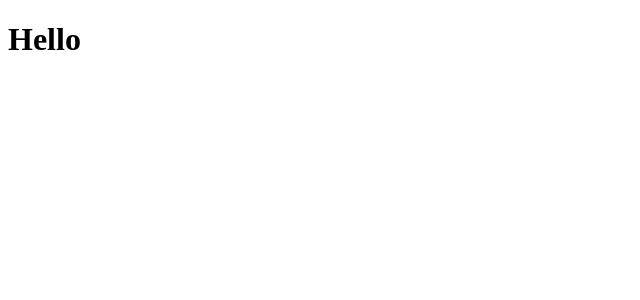
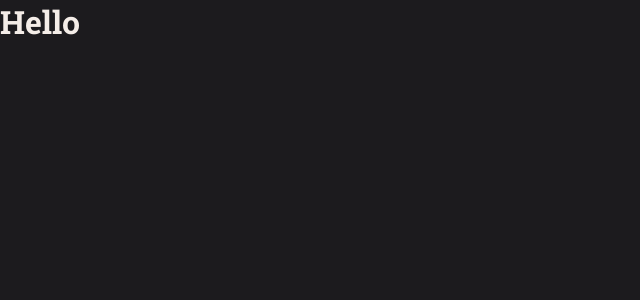
Before and after one commit to Nahblue/reactjs-movie-notes, a React (Vite) app: page / in a window 1280 px wide. Shown: the top 300 px of the page, without its empty margins (0-640 px from the left). Built offline with nearby package versions, Linux system fonts and the light colour scheme.

Commit message:
criação de tema e estilos globais

```diff
--- a/index.html
+++ b/index.html
@@ -3,6 +3,11 @@
   <head>
     <meta charset="UTF-8" />
     <meta name="viewport" content="width=device-width, initial-scale=1.0" />
+
+    <link rel="preconnect" href="https://fonts.googleapis.com">
+    <link rel="preconnect" href="https://fonts.gstatic.com" crossorigin>
+    <link href="https://fonts.googleapis.com/css2?family=Roboto+Slab:wght@400;500;700&display=swap" rel="stylesheet">
+
     <title>Movienotes</title>
   </head>
   <body>
--- a/package.json
+++ b/package.json
@@ -11,7 +11,8 @@
   },
   "dependencies": {
     "react": "^18.2.0",
-    "react-dom": "^18.2.0"
+    "react-dom": "^18.2.0",
+    "styled-components": "^6.1.0"
   },
   "devDependencies": {
     "@types/react": "^18.2.15",
--- a/src/main.jsx
+++ b/src/main.jsx
@@ -1,10 +1,16 @@
 import React from 'react'
 import ReactDOM from 'react-dom/client'
+import { ThemeProvider} from 'styled-components'
+import GlobalStyles from './styles/global'
+import theme from './styles/theme'
 
 import { Details } from './pages/Details'
 
 ReactDOM.createRoot(document.getElementById('root')).render(
   <React.StrictMode>
-    <Details />
+    <ThemeProvider theme={theme}>
+      <GlobalStyles />
+      <Details />
+    </ThemeProvider>
   </React.StrictMode>,
 )
--- a/src/pages/Details/index.jsx
+++ b/src/pages/Details/index.jsx
@@ -1,7 +1,9 @@
-
+import { Container } from "./styles"
 
 export function Details() {
   return(
-    <h1>Hello</h1>
+    <Container>
+      <h1>Hello</h1>
+    </Container>
   )
 }
--- a/src/pages/Details/styles.js
+++ b/src/pages/Details/styles.js
@@ -0,0 +1,3 @@
+import styled from "styled-components"
+
+export const Container = styled.div``
--- /dev/null
+++ b/src/styles/global.js
@@ -0,0 +1,35 @@
+import { createGlobalStyle } from "styled-components"
+
+export default createGlobalStyle`
+  * {
+    margin: 0;
+    padding: 0;
+    box-sizing: border-box;
+  }
+
+  body {
+    background-color: ${({ theme }) => theme.COLORS.BACKGROUND_800};
+    color: ${({ theme }) => theme.COLORS.WHITE};
+
+    -webkit-font-smoothing: antialiased;
+  }
+
+  body, input, button, textarea {
+    font-family: 'Roboto Slab', serif;
+    font-size: 16px;
+    outline: none;
+  }
+
+  a {
+    text-decoration: none;
+  }
+
+  button, a {
+    cursor: pointer;
+    transition: filter .2s;
+  }
+
+  button:hover, a:hover {
+    filter: brightness(.9);
+  }
+`
--- /dev/null
+++ b/src/styles/theme.js
@@ -0,0 +1,15 @@
+export default {
+  COLORS: {
+    BACKGROUND_900: "#0D0C0F",
+    BACKGROUND_800: "#1C1B1E",
+    BACKGROUND_700: "#262529",
+
+    CORAL_100: "#FF859B",
+    CORAL_900: "#272024",
+
+    GRAY_100: "#999591",
+    GRAY_300: "#312E38",
+
+    WHITE: "#F4EDE8",
+  }
+}
```
Also changed, not shown: 1 other file (tests, documents, lock files or other folders).
